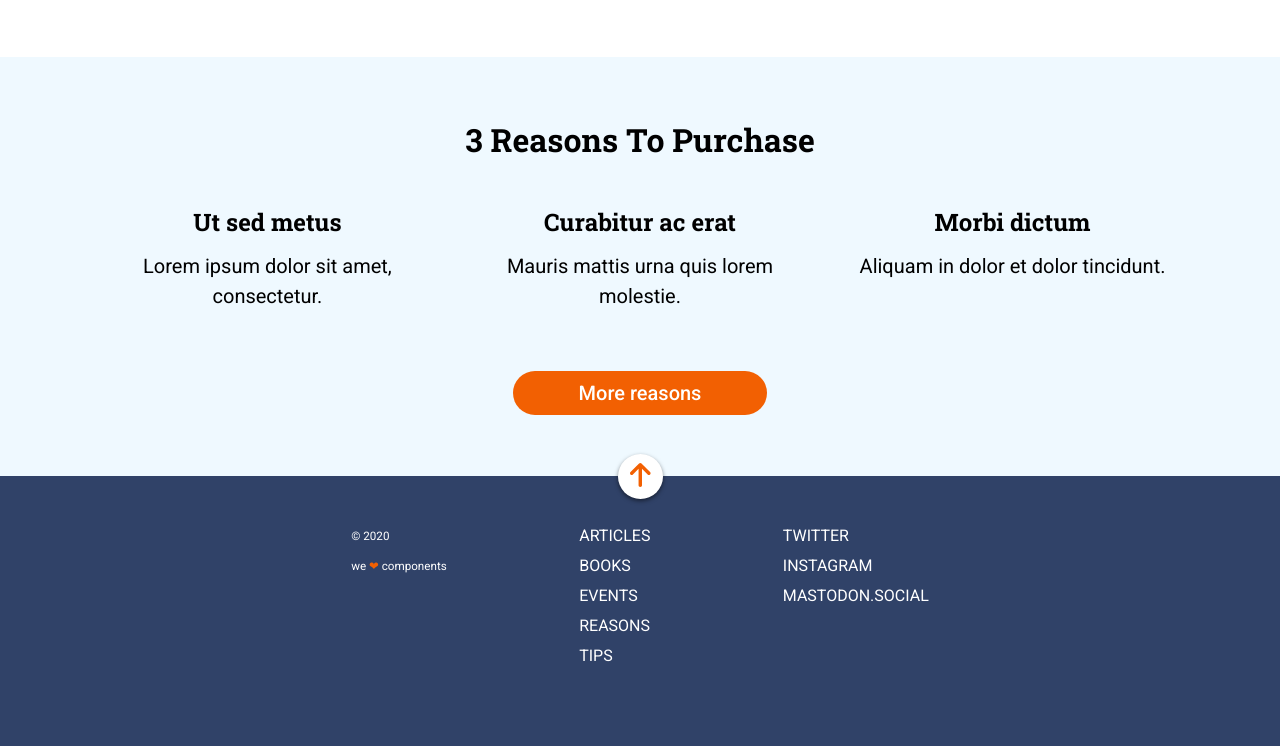
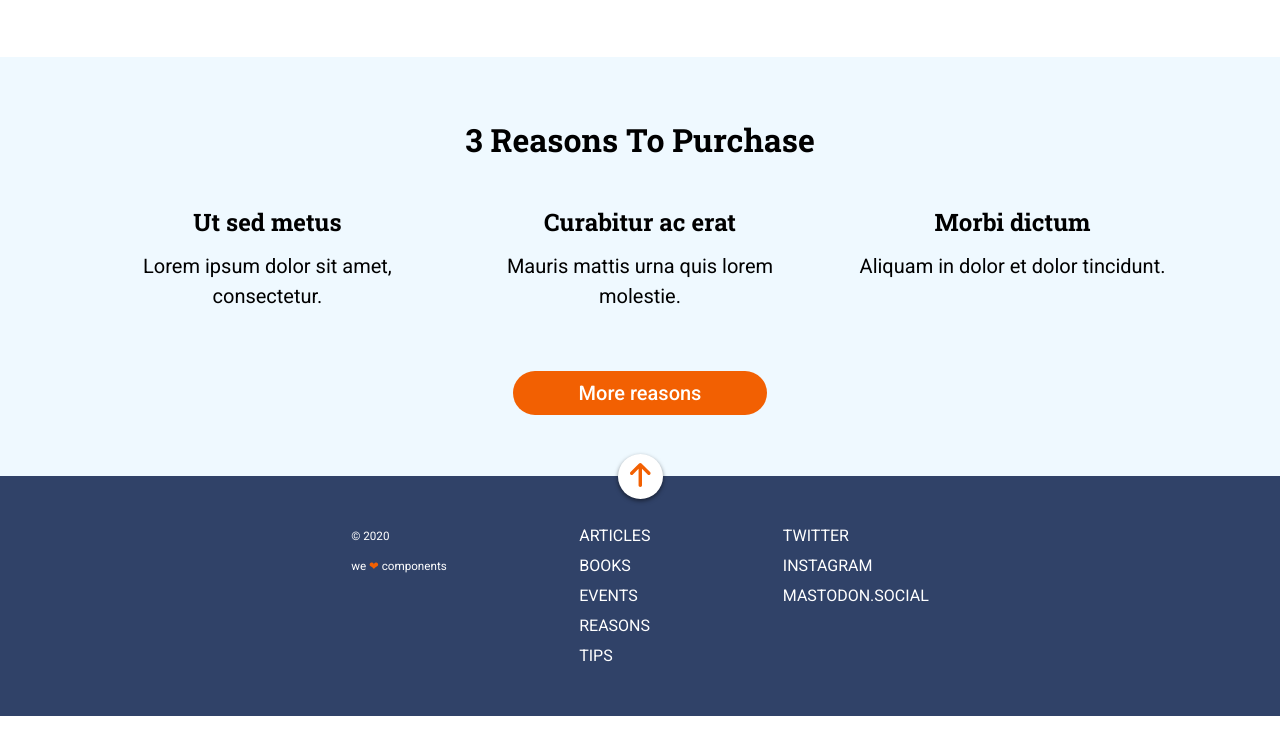
Before and after one commit to LuciaMezquida/anonymous-proxy, a website: page docs/index.html in a window 1280 px wide. Shown: the part 1103-1849 px from the top of the page. After the commit the page ends 1819 px from the top, so only its background shows below. Drawn offline with nearby package versions, Linux system fonts and the light colour scheme; files that its build step writes are made by us from their sources.

Commit message:
Fix padding bottom in footer

```diff
--- a/src/scss/layout/_footer.scss
+++ b/src/scss/layout/_footer.scss
@@ -33,6 +33,7 @@
       order: 1;
       @media all and (min-width: 768px) {
         padding-top: 0;
+        padding-bottom: 0;
       }
     }
     &--two {
```
Also changed, not shown: src/html/index.html (+1 -1 lines).
